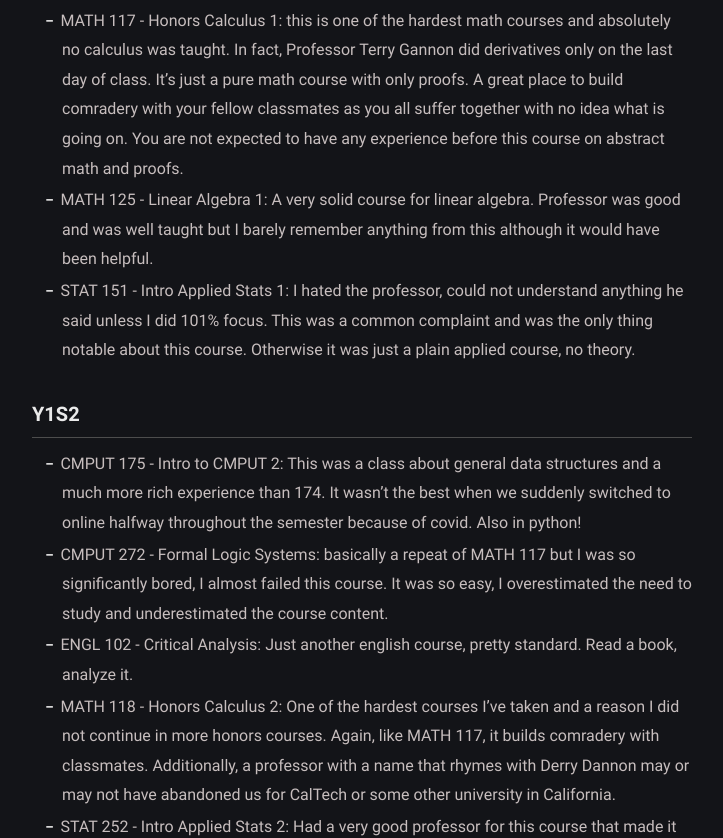
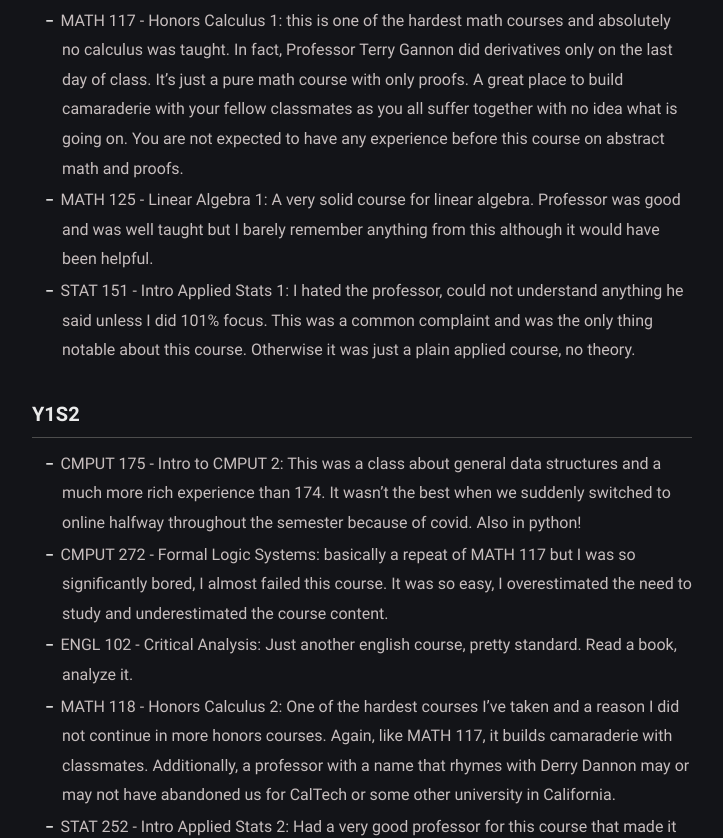
Before and after one commit to Zeyu-Li/blog, a Jekyll site: the page built from _posts/2024-01-03-no-more-school.md, in a window 1280 px wide and 1400 px high, scrolled down 1881 px. Shown: the part 249-1087 px from the top of the window, without its empty margins (278-1001 px from the left). Built offline with Jekyll 4.4.1, drawn with Linux system fonts in a browser that asks for light colours; some of the changed text lies outside the part shown.

Commit message:
fix: typos

```diff
--- a/_posts/2024-01-03-no-more-school.md
+++ b/_posts/2024-01-03-no-more-school.md
@@ -5,7 +5,7 @@
 ---
 # No More School!!
 
-Well school is over and I've graduated!! I now have a degree although the ceremony for it comes a bit later. What does this mean? Well, no more school which leaves a lot of time to do the other stuff I’ve been meaning to get to! More art, more projects, more everything! Look forward to it and I won’t disappoint in the releases, it’s a promise 🤞.
+Well school is over and I've graduated!! I now have a degree although the ceremony for it comes a bit later. What does this mean? Well, no more school which leaves a lot of time to do the other stuff I've been meaning to get to! More art, more projects, more everything! Look forward to it and I won't disappoint in the releases, it's a promise 🤞.
 
 ## School Review 👏👏
 
@@ -15,7 +15,7 @@
 ![alt_text](../assets/img/other/markdistribution.png)
 
 
-This is my mark distribution with a clear normal distribution for CMPUT courses with the mean between A and A- and everything else at a mean around B. (note CR means credit as was used when covid first happened and W means withdrawn.
+This is my mark distribution with a clear normal distribution for CMPUT courses with the mean between A and A- and everything else at a mean around B. (note CR means credit as was used when covid first happened and W means withdrawn.)
 
 
 
@@ -23,7 +23,7 @@
 
 
 
-Here is another chart to have a percent breakdown in the form of a pie chart. Clearly, I’m not doing the best, I am just an average student as I was not interested in academia and was always pursuing something to the side that kept me distracted from school to the annoyance of my parents.
+Here is another chart to have a percent breakdown in the form of a pie chart. Clearly, I'm not doing the best, I am just an average student as I was not interested in academia and was always pursuing something to the side that kept me distracted from school to the annoyance of my parents.
 
 ## My courses
 
@@ -35,7 +35,7 @@
 
 * CMPUT 174 - Intro to CMPUT 1: one of the easiest classes I have taken, given I was coming in with python experience already, it was a trivial pursuit, easiest A+.
 * ENGL 103 - Novel/Socio-Political Critique: This is a normal english class, very stressful with in class written essays with short time limits but was not too bad.
-* MATH 117 - Honors Calculus 1: this is one of the hardest math courses and absolutely no calculus was taught. In fact, Professor Terry Gannon did derivatives only on the last day of class. It’s just a pure math course with only proofs. A great place to build comradery with your fellow classmates as you all suffer together with no idea what is going on. You are not expected to have any experience before this course on abstract math and proofs.
+* MATH 117 - Honors Calculus 1: this is one of the hardest math courses and absolutely no calculus was taught. In fact, Professor Terry Gannon did derivatives only on the last day of class. It's just a pure math course with only proofs. A great place to build camaraderie with your fellow classmates as you all suffer together with no idea what is going on. You are not expected to have any experience before this course on abstract math and proofs.
 * MATH 125 - Linear Algebra 1: A very solid course for linear algebra. Professor was good and was well taught but I barely remember anything from this although it would have been helpful.
 * STAT 151 - Intro Applied Stats 1: I hated the professor, could not understand anything he said unless I did 101% focus. This was a common complaint and was the only thing notable about this course. Otherwise it was just a plain applied course, no theory.
 
@@ -43,81 +43,81 @@
 
 
 
-* CMPUT 175 - Intro to CMPUT 2: This was a class about general data structures and a much more rich experience than 174. It wasn’t the best when we suddenly switched to online halfway throughout the semester because of covid. Also in python!
+* CMPUT 175 - Intro to CMPUT 2: This was a class about general data structures and a much more rich experience than 174. It wasn't the best when we suddenly switched to online halfway throughout the semester because of covid. Also in python!
 * CMPUT 272 - Formal Logic Systems: basically a repeat of MATH 117 but I was so significantly bored, I almost failed this course. It was so easy, I overestimated the need to study and underestimated the course content.
 * ENGL 102 - Critical Analysis: Just another english course, pretty standard. Read a book, analyze it.
-* MATH 118 - Honors Calculus 2: One of the hardest courses I’ve taken and a reason I did not continue in more honors courses. Again, like MATH 117, it builds comradery with classmates. Additionally, a professor with a name that rhymes with Derry Dannon may or may not have abandoned us for CalTech or some other university in California.
-* STAT 252 - Intro Applied Stats 2: Had a very good professor for this course that made it bearable but it isn’t the most exciting course.
+* MATH 118 - Honors Calculus 2: One of the hardest courses I've taken and a reason I did not continue in more honors courses. Again, like MATH 117, it builds camaraderie with classmates. Additionally, a professor with a name that rhymes with Derry Dannon may or may not have abandoned us for CalTech or some other university in California.
+* STAT 252 - Intro Applied Stats 2: Had a very good professor for this course that made it bearable but it isn't the most exciting course.
 
 ### Y2S1
 
 
 
-* CMPUT 201 - Intro to CMPUT 3: Supposedly Professor Lin made this class easier for this semester compared to other semesters and that’s why I enjoyed it. It was an easy guide to C.
+* CMPUT 201 - Intro to CMPUT 3: Supposedly Professor Lin made this class easier for this semester compared to other semesters and that's why I enjoyed it. It was an easy guide to C.
 * CMPUT 204 - Algorithms 1: This is the first algorithms course and my only one 😳. This course is great for interviewing but was a touch light on content. It covers all the basic algorithms and procedures except sliding window and a few others. Slightly touched on graph algorithms too.
 * MATH 225 - Linear Algebra 2: I do not recall anything in this class, except the professor was ok. It was probably important but also forgettable. I do recall we did a lot of backtracking through linear algebra 1 because some students did not take that course in a long time.
 * MATH 228 - Algebra Intro Ring Theory: A very easy course by a new German prof. Lots of repeats from MATH 117 since this would be the first proper proof course for many. The professor said praxis and mixed up quite a few German words with English ones which was funny.
-* PHYS 144 - Honors Physics 1: I completely shit the bed on this course. Something about the instructor and online just didn’t work and I wasn’t the only one. We had an average of 2/30 on the second midterm and were allowed to redo it. Since I had taken both honor calculus previously, I did not recall how to do a derivative or an integral in a short amount of time and got burned. In pure math, numbers aren’t real. I’ve heard a lot of students switch their major away from physics after this one hehe.
+* PHYS 144 - Honors Physics 1: I completely shit the bed on this course. Something about the instructor and online just didn't work and I wasn't the only one. We had an average of 2/30 on the second midterm and were allowed to redo it. Since I had taken both honor calculus previously, I did not recall how to do a derivative or an integral in a short amount of time and got burned. In pure math, numbers aren't real. I've heard a lot of students switch their major away from physics after this one hehe.
 
 ### Y2S2
 
 
 
 * CMPUT 229 - Computer Architecture: This was one of the lowest GPA average courses I was in. The course average was 1.6 (remember F is 1.0), meaning a lot of people failed or just passed with a D and a few superb outliers skewed everyone to the right. This was a result of the labs being optional when they were not optional for learning. I did a couple of labs and did ok. Could have done better, but compared to everyone else, I escaped unharmed.
-* CMPUT 291 - Databases, databases, databases: This is **THE **important class. You need to take this class in addition with 301 since it is so useful.  Doesn’t matter if you are going into academia, compilers, or graphics, everyone will touch a database at some point because they are everywhere. Please don’t skip out on this course.
+* CMPUT 291 - Databases, databases, databases: This is **THE **important class. You need to take this class in addition with 301 since it is so useful.  Doesn't matter if you are going into academia, compilers, or graphics, everyone will touch a database at some point because they are everywhere. Please don't skip out on this course.
 * CMPUT 296 - Basic Machine Learning (now 267): A very math heavy course that focuses too much on the theoretical instead of applied personal. Also quite a bit of stats I missed from honors stats instead of the applied route.
-* CMPUT 301 - Intro to Software Engineering: This is another important class like 291. You need to take this class since it’s about project management and working in a team. You not only learn about software abstractions common in Java UML 🤢 (also no one uses UML in industry), but you learn about scrum as well. Literally cannot miss this course if or if you don’t work in industry. Also, make sure you have a good team picked for this course.
+* CMPUT 301 - Intro to Software Engineering: This is another important class like 291. You need to take this class since it's about project management and working in a team. You not only learn about software abstractions common in Java UML 🤢 (also no one uses UML in industry), but you learn about scrum as well. Literally cannot miss this course if or if you don't work in industry. Also, make sure you have a good team picked for this course.
 * ECON 101 - Intro Microeconomics: this class is pure Austrian School of Economics bs propaganda. It covers all the line go up toupes you would expect in something so elementary.
 
 ### Y3S1
 
 
 
-* ASTRO 101 - Black Holes: Not sure why this is even a course. It covers black holes as the title suggests but everything covered is so basic, all the physics can be learned elsewhere and basic facts about black holes aren’t that interesting by itself. It’s a freebie course for many including myself.
+* ASTRO 101 - Black Holes: Not sure why this is even a course. It covers black holes as the title suggests but everything covered is so basic, all the physics can be learned elsewhere and basic facts about black holes aren't that interesting by itself. It's a freebie course for many including myself.
 * CMPUT 296 - Games Artificial Intelligence (now 256): Very fun course to learn about AI in games (not ML) like pathfinding via A* or state machines or behavior trees. Also quite practical if you want to go into game dev, like I did.
 * MATH 241 - Geometry: this was the same professor as in my linear algebra 1 but the way she taught this class was odd and illogical. Proof questions were fill in the blank❓❓. Anyways since I was working 2 part time jobs at the time, I dropped this one with a W and just took 3 courses.
-* PHIL 325 - Risk, Choice and Rationality (Game Theory): I hated this course from the bottom of my heart. It was basically a math course disguised as a philosophy course. Now granted, I didn’t do terribly in this course but it hurt my psyche.
+* PHIL 325 - Risk, Choice and Rationality (Game Theory): I hated this course from the bottom of my heart. It was basically a math course disguised as a philosophy course. Now granted, I didn't do terribly in this course but it hurt my psyche.
 
 ### Y3S2
 
 
 
-* CMPUT 401 - Software Process/Product Management: Basically unpaid intern work. You work on a project from an actual client and you pay the school to do it while the school gets paid by the client 🤡. Really ethical course. You don’t get to pick your team and depending on how it shakes out, you might be in a bad team, but the projects aren’t that high stakes so you should practice tempering down expectations with the clients and not overpromising.
+* CMPUT 401 - Software Process/Product Management: Basically unpaid intern work. You work on a project from an actual client and you pay the school to do it while the school gets paid by the client 🤡. Really ethical course. You don't get to pick your team and depending on how it shakes out, you might be in a bad team, but the projects aren't that high stakes so you should practice tempering down expectations with the clients and not overpromising.
 * ECON 102 - Intro to Macroeconomics: More line go up but for the economy as a whole. Trying to establish a linear relationship between macroeconomic concepts was laughable. This is a great course to have fun critiquing as it is going on by asking questions. Also the professor wanted us to buy his textbook that he had written for a profit. This was unethical and I called him out. This guy has no shame.
 * INT D 248 - Loneliness Matters: These INT D courses are freebies and you should take them at all possible opportunities for a free, easy credit if you need it. You just need to buy and read a book and answer some questions.
-* MATH 322 - Graph Theory: Honestly this course could be skipped. For most cases graph theory isn’t used but take it if you want. Was interesting but might not be too useful. Also this confuses a lot of people, graph theory is not about line and pie charts - graphs are a construct of a set of edges and nodes/vertices. A network is a graph, not a pie chart like you see at the very top of this page.
-* SEM 330 - Exploring Entrepreneurship: I get to experience a business class for the first time and it’s laughable. There was nothing entrepreneurial about this course and I’m not sure how these business students can start a business with no technical understanding but just fleeces the other co-founder or first hires since they are less knowledgeable about the non technical stuff.
+* MATH 322 - Graph Theory: Honestly this course could be skipped. For most cases graph theory isn't used but take it if you want. Was interesting but might not be too useful. Also this confuses a lot of people, graph theory is not about line and pie charts - graphs are a construct of a set of edges and nodes/vertices. A network is a graph, not a pie chart like you see at the very top of this page.
+* SEM 330 - Exploring Entrepreneurship: I get to experience a business class for the first time and it's laughable. There was nothing entrepreneurial about this course and I'm not sure how these business students can start a business with no technical understanding but just fleeces the other co-founder or first hires since they are less knowledgeable about the non technical stuff.
 
 ### Y4S1
 
 
 
 * CMPUT 200 - Ethics of Data Science and AI: This course is actually quite technical and not a written ethics course. It goes through some very interesting stuff like data obfuscation and data leaks in the technical, computational manar, for example, linkage attacks. This course was new so it was light on matter, therefore it could have condensed way down to ½ a semester.
-* CMPUT 300 - Computers and Society: Unlike CMPUT 200, this is a written course. Everything was an essay but you did get teammates to split a 2 page report with. This meant it was extremely easy since everyone could just hammer out not even a page and be done with a quarter of course in one afternoon. Also ChatGPT was released at this time so I’m sure quite a few people used that. Not sure how it is now (I guess this applies to all the courses I’ve taken, things might have changed since I am writing this in the start of 2024).
+* CMPUT 300 - Computers and Society: Unlike CMPUT 200, this is a written course. Everything was an essay but you did get teammates to split a 2 page report with. This meant it was extremely easy since everyone could just hammer out not even a page and be done with a quarter of course in one afternoon. Also ChatGPT was released at this time so I'm sure quite a few people used that. Not sure how it is now (I guess this applies to all the courses I've taken, things might have changed since I am writing this in the start of 2024).
 * CMPUT 302 - Intro Human Computer Interaction: This is a UI/UX course. It was pretty generic, nothing special and some applied, some theory. Note, you may have to sketch in this course.
-* CMPUT 474 - Formal Languages, Automata, Computing: I can’t stop saying this was an interesting course. Honestly, a must take course just for how good it is. The theory of computing I find to be very interesting and you learn about finite, pushdown automata then work your way up to turning machines. Even if you aren’t into theory courses, you’ll most likely find this one interesting.
+* CMPUT 474 - Formal Languages, Automata, Computing: I can't stop saying this was an interesting course. Honestly, a must take course just for how good it is. The theory of computing I find to be very interesting and you learn about finite, pushdown automata then work your way up to turning machines. Even if you aren't into theory courses, you'll most likely find this one interesting.
 * ECON 281 - Intermediate Microeconomic Theory 1: Somehow this goes through a lot of the stuff within ECON 101 and still goes through the troupe of line go up. It is much more computational.
 
 ### Y4 SUMMER
 
 
 
-* PHIL 120 - Symbolic Logic I: This is just MATH 117 or CMPUT 272. I’m not sure why I took this other than for a free credit since it goes through the same stuff. I was working full time this summer so that was probably why I did such a freebie (also since CMPUT courses are almost never available in spring or summer).
+* PHIL 120 - Symbolic Logic I: This is just MATH 117 or CMPUT 272. I'm not sure why I took this other than for a free credit since it goes through the same stuff. I was working full time this summer so that was probably why I did such a freebie (also since CMPUT courses are almost never available in spring or summer).
 
 ### Y4S2
 
 
 
 * ASTRO 120 - Astronomy of the Solar System: Kind of similar to ASTRO 101 but more boring. For example you learn about the phases of the moon. Real yawner class.
-* CMPUT 331 - Computational Cryptography: One of the most interesting classes I’ve taken. I might have a bias since I do capture the flags and never dived into cryptography but it’s definitely well worth it to learn about legacy and modern cryptography. Obviously you aren’t going to implement modern cryptographic functions but you also learn about cracking ciphers and shit!!
+* CMPUT 331 - Computational Cryptography: One of the most interesting classes I've taken. I might have a bias since I do capture the flags and never dived into cryptography but it's definitely well worth it to learn about legacy and modern cryptography. Obviously you aren't going to implement modern cryptographic functions but you also learn about cracking ciphers and shit!!
 * CMPUT 365 - Reinforcement Learning: This is the famous course within the department and we even got a lecture from Rich Sutton at the end. It is just the coursera course though so be forewarned. Also note it gets pretty theoretical.
 * CMPUT 366 - Search and Planning in AI: This is like games AI 2. You cover a lot of the same thing like pathfinding, A*, but new in our year was multi-agent pathfinding and conflict resolutions. Not sure how useful it is but I recommend taking this before most of your other ML and AI courses because it covers so many topics but not that deeply. It also goes into some basic ML topics but just barely.
 * PHIL 250 - Contemporary Ethical Issues: Honestly this course went by in a flash and having just taken it, I could not tell anyone how it went or what was taught in it. I believe we only went through ways to analyze issues and metaethical theories. We also slightly touched on some contemporary issues using this framework like antinatalism.
-* STS 200 - Intro Studies Science, Technology and Society: This used to be history 499 before it got changed to this. You go through 2 books and the lectures. The professor for this course is extremely odd and doesn’t have slides and just talks in a simple background and you just have to write the notes since he doesn’t even have transcripts. Also the professor records in a museum and cosplays in the lecture. Honestly you could read the works of Ted Kaczynski and you will have covered everything in this course (only barely joking with that one). You have to do 3 in class essays, so not too bad. Remember the industrial revolution and its consequences have been a disaster!
+* STS 200 - Intro Studies Science, Technology and Society: This used to be history 499 before it got changed to this. You go through 2 books and the lectures. The professor for this course is extremely odd and doesn't have slides and just talks in a simple background and you just have to write the notes since he doesn't even have transcripts. Also the professor records in a museum and cosplays in the lecture. Honestly you could read the works of Ted Kaczynski and you will have covered everything in this course (only barely joking with that one). You have to do 3 in class essays, so not too bad. Remember the industrial revolution and its consequences have been a disaster!
 
 ## Thanks
 
-Thanks for reading and that’s all for now, toodaloo ✌️
+Thanks for reading and that's all for now, toodaloo ✌️
 
 
 ![alt_text](../assets/img/art/inabox.png)
```
